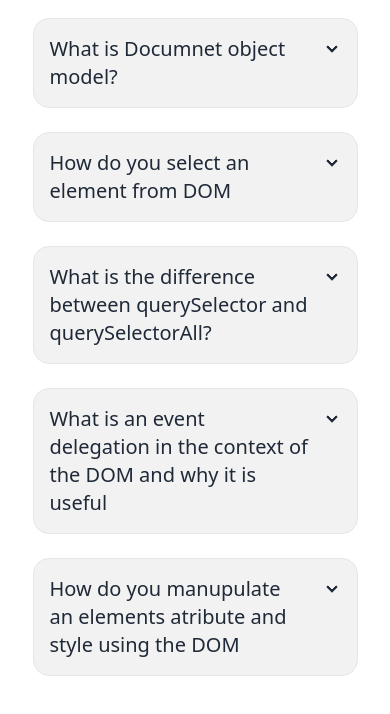
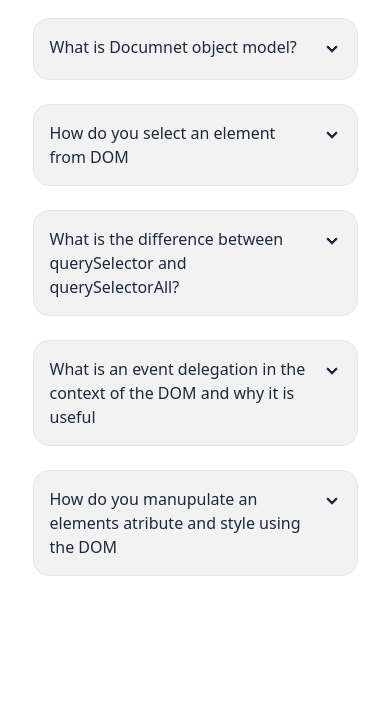
Before and after one commit to Tarekcou/assignment-5, a website: page file/home.html in a window 390 px wide. Shown: the part 174-888 px from the top of the page. After the commit the page ends 844 px from the top, so only its background shows below. Drawn offline with Linux system fonts and the light colour scheme.

Commit message:
final Done

```diff
--- a/js/home.js
+++ b/js/home.js
@@ -31,11 +31,11 @@ question.map((q,position)=>{
         tabindex="0"
         class="bg-base-200 border border-base-300 collapse collapse-arrow"
       >
-        <div class="font-medium text-xl collapse-title">
+        <div class="font-medium text-base lg:text-xl collapse-title">
           ${q}
         </div>
         <div class="collapse-content">
-          <p>
+          <p class="font-red-400 text-xs lg:text-base">
             ${answer[position]}
           </p>
         </div>
```
Also changed, not shown: file/home.html (+10 -0 lines), output.css.
